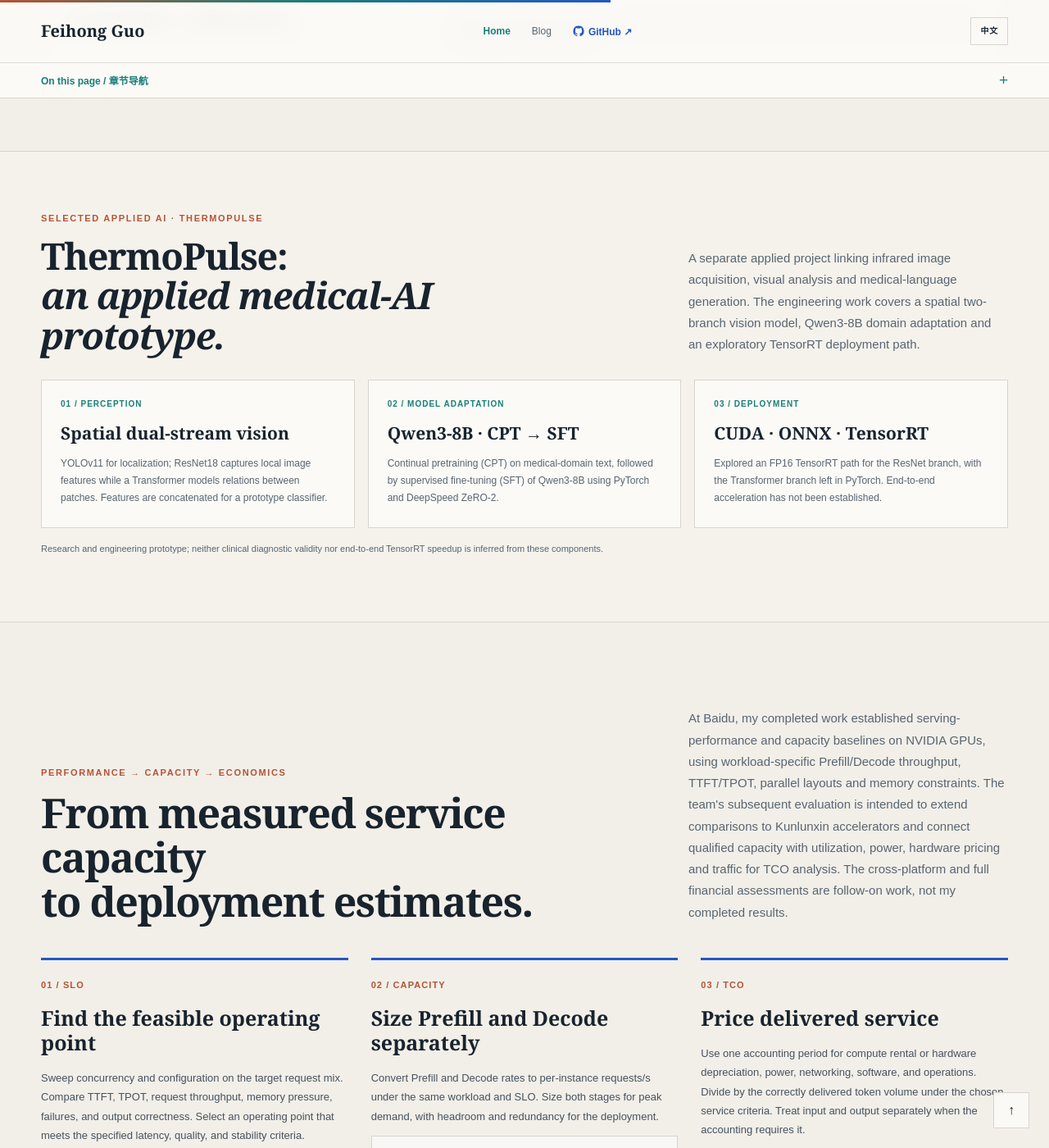
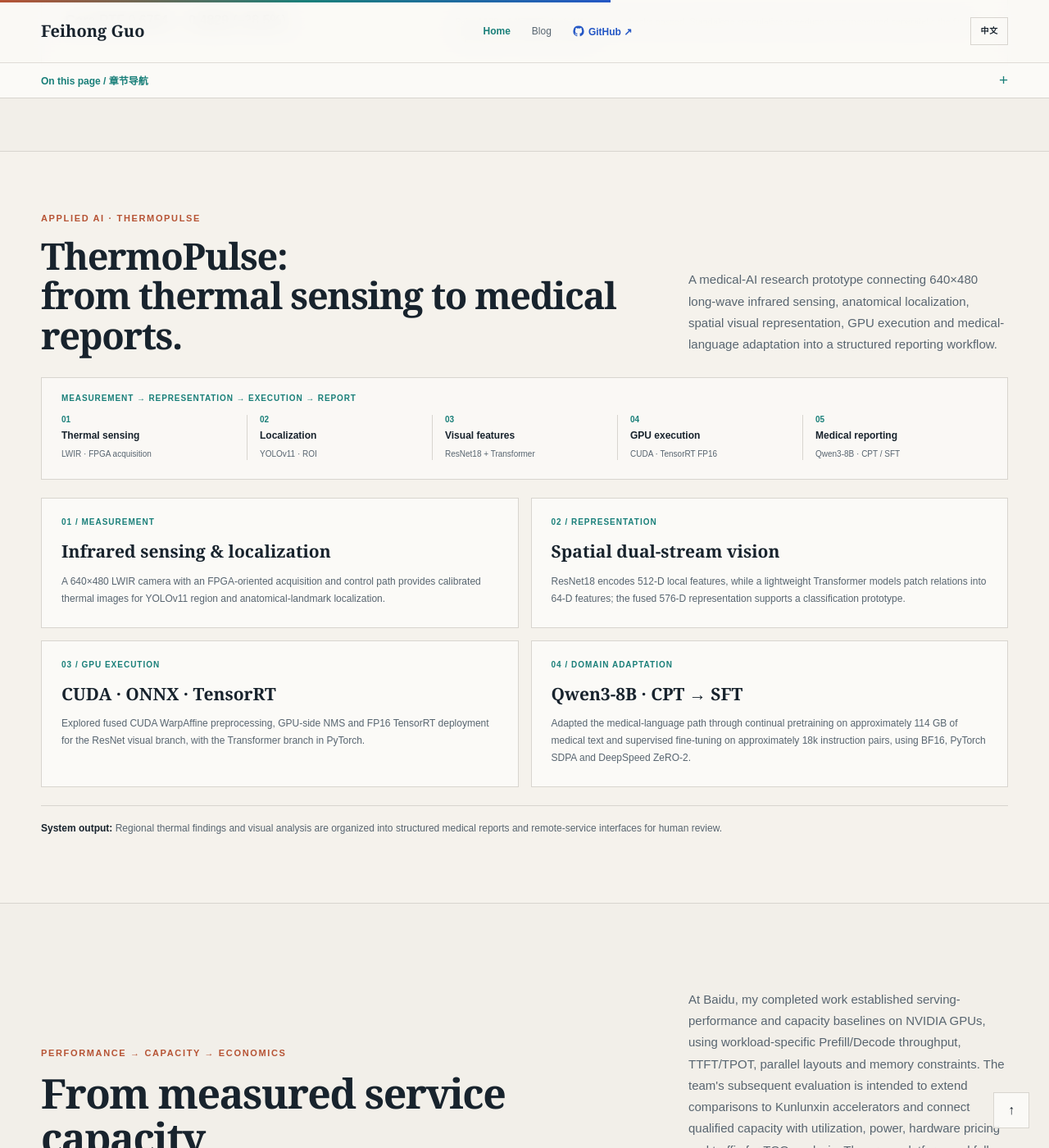
Before and after one commit to Phoenix3334/Phoenix3334.github.io, a Jekyll site: the page index.html, which Jekyll copies as it is, in a window 1280 px wide and 1400 px high, scrolled down 5894 px. Shown: the whole window at 82% size. Built offline with Jekyll 4.4.1, drawn with Linux system fonts in a browser that asks for light colours.

Commit message:
site: develop ThermoPulse measurement-to-report narrative from supporting dossier

```diff
--- a/index.html
+++ b/index.html
@@ -222,6 +222,26 @@
     .mini-feature-result p{font-size:11px;line-height:1.7;color:var(--muted);margin:0;max-width:645px}
     @media(max-width:900px){.mini-feature-stages{grid-template-columns:1fr;gap:19px}.mini-feature-head,.mini-feature-result{flex-direction:column;align-items:start;gap:10px}.mini-feature-result strong{white-space:normal}}
     @media(max-width:680px){.mini-feature{padding:22px 18px}.mini-feature-head h3{font-size:23px}}
+
+
+    /* ThermoPulse: measurement-to-report workflow */
+    .medical-project .medical-section-head{margin-bottom:27px}
+    .medical-project .medical-section-head>p{max-width:410px}
+    .medical-path{border:1px solid var(--line);background:rgba(255,255,255,.5);padding:19px 24px 23px;margin-bottom:22px}
+    .medical-path-label{font-size:10px;letter-spacing:.09em;font-weight:700;color:var(--teal);margin:0 0 15px}
+    .medical-path-steps{display:grid;grid-template-columns:repeat(5,minmax(0,1fr));gap:0}
+    .medical-path-steps>div{display:flex;flex-direction:column;gap:6px;padding:0 15px;border-left:1px solid var(--line);min-width:0}
+    .medical-path-steps>div:first-child{border-left:0;padding-left:0}
+    .medical-path-steps>div:last-child{padding-right:0}
+    .medical-path-steps span{font-size:10px;color:var(--teal);font-weight:700}
+    .medical-path-steps strong{font-size:12px;line-height:1.4;color:var(--ink)}
+    .medical-path-steps small{font-size:10px;line-height:1.5;color:var(--muted)}
+    .medical-project .medical-modules{grid-template-columns:repeat(2,minmax(0,1fr));gap:15px}
+    .medical-project .medical-modules article{padding:23px 24px 24px}
+    .medical-outcome{border-top:1px solid var(--line);margin:22px 0 0;padding-top:17px;font-size:12px;color:var(--muted);line-height:1.75}
+    .medical-outcome strong{color:var(--ink)}
+    @media(max-width:900px){.medical-path-steps{grid-template-columns:repeat(3,minmax(0,1fr));row-gap:20px}.medical-path-steps>div:nth-child(4){border-left:0;padding-left:0}}
+    @media(max-width:680px){.medical-project .medical-modules{grid-template-columns:1fr}.medical-path-steps{grid-template-columns:1fr;gap:13px}.medical-path-steps>div,.medical-path-steps>div:nth-child(4){border-left:0;border-top:1px solid var(--line);padding:12px 0 0}.medical-path-steps>div:first-child{border-top:0;padding-top:0}.medical-path-steps>div:last-child{padding-right:0}.medical-path{padding:20px}}
 
   </style>
 </head>
@@ -519,29 +539,44 @@
     <section class="medical-project" id="medical"><div class="wrap">
       <div class="section-head medical-section-head">
         <div>
-          <p class="eyebrow" data-i18n="medical-kicker">SELECTED APPLIED AI · THERMOPULSE</p>
-          <h2 data-i18n="medical-title">ThermoPulse:<br><em>an applied medical-AI prototype.</em></h2>
+          <p class="eyebrow" data-i18n="medical-kicker">APPLIED AI · THERMOPULSE</p>
+          <h2 data-i18n="medical-title">ThermoPulse:<br>from thermal sensing to medical reports.</h2>
         </div>
-        <p data-i18n="medical-intro">A separate applied project linking infrared image acquisition, visual analysis and medical-language generation. The engineering work covers a spatial two-branch vision model, Qwen3-8B domain adaptation and an exploratory TensorRT deployment path.</p>
+        <p data-i18n="medical-intro">A medical-AI research prototype connecting 640×480 long-wave infrared sensing, anatomical localization, spatial visual representation, GPU execution and medical-language adaptation into a structured reporting workflow.</p>
+      </div>
+      <div class="medical-path">
+        <p class="medical-path-label" data-i18n="medical-path-label">MEASUREMENT → REPRESENTATION → EXECUTION → REPORT</p>
+        <div class="medical-path-steps">
+          <div><span>01</span><strong data-i18n="medical-path-1">Thermal sensing</strong><small data-i18n="medical-path-sub-1">LWIR · FPGA acquisition</small></div>
+          <div><span>02</span><strong data-i18n="medical-path-2">Localization</strong><small data-i18n="medical-path-sub-2">YOLOv11 · ROI</small></div>
+          <div><span>03</span><strong data-i18n="medical-path-3">Visual features</strong><small data-i18n="medical-path-sub-3">ResNet18 + Transformer</small></div>
+          <div><span>04</span><strong data-i18n="medical-path-4">GPU execution</strong><small data-i18n="medical-path-sub-4">CUDA · TensorRT FP16</small></div>
+          <div><span>05</span><strong data-i18n="medical-path-5">Medical reporting</strong><small data-i18n="medical-path-sub-5">Qwen3-8B · CPT / SFT</small></div>
+        </div>
       </div>
       <div class="medical-modules">
         <article>
-          <span class="medical-index">01 / PERCEPTION</span>
-          <h3 data-i18n="medical-vision-title">Spatial dual-stream vision</h3>
-          <p data-i18n="medical-vision-copy">YOLOv11 for localization; ResNet18 captures local image features while a Transformer models relations between patches. Features are concatenated for a prototype classifier.</p>
+          <span class="medical-index" data-i18n="medical-sensing-index">01 / MEASUREMENT</span>
+          <h3 data-i18n="medical-sensing-title">Infrared sensing &amp; localization</h3>
+          <p data-i18n="medical-sensing-copy">A 640×480 LWIR camera with an FPGA-oriented acquisition and control path provides calibrated thermal images for YOLOv11 region and anatomical-landmark localization.</p>
         </article>
         <article>
-          <span class="medical-index">02 / MODEL ADAPTATION</span>
-          <h3 data-i18n="medical-llm-title">Qwen3-8B · CPT → SFT</h3>
-          <p data-i18n="medical-llm-copy">Continual pretraining (CPT) on medical-domain text, followed by supervised fine-tuning (SFT) of Qwen3-8B using PyTorch and DeepSpeed ZeRO-2.</p>
+          <span class="medical-index" data-i18n="medical-vision-index">02 / REPRESENTATION</span>
+          <h3 data-i18n="medical-vision-title">Spatial dual-stream vision</h3>
+          <p data-i18n="medical-vision-copy">ResNet18 encodes 512-D local features, while a lightweight Transformer models patch relations into 64-D features; the fused 576-D representation supports a classification prototype.</p>
         </article>
         <article>
-          <span class="medical-index">03 / DEPLOYMENT</span>
+          <span class="medical-index" data-i18n="medical-runtime-index">03 / GPU EXECUTION</span>
           <h3 data-i18n="medical-runtime-title">CUDA · ONNX · TensorRT</h3>
-          <p data-i18n="medical-runtime-copy">Explored an FP16 TensorRT path for the ResNet branch, with the Transformer branch left in PyTorch. End-to-end acceleration has not been established.</p>
+          <p data-i18n="medical-runtime-copy">Explored fused CUDA WarpAffine preprocessing, GPU-side NMS and FP16 TensorRT deployment for the ResNet visual branch, with the Transformer branch in PyTorch.</p>
+        </article>
+        <article>
+          <span class="medical-index" data-i18n="medical-llm-index">04 / DOMAIN ADAPTATION</span>
+          <h3 data-i18n="medical-llm-title">Qwen3-8B · CPT → SFT</h3>
+          <p data-i18n="medical-llm-copy">Adapted the medical-language path through continual pretraining on approximately 114 GB of medical text and supervised fine-tuning on approximately 18k instruction pairs, using BF16, PyTorch SDPA and DeepSpeed ZeRO-2.</p>
         </article>
       </div>
-      <p class="medical-boundary" data-i18n="medical-boundary">Research and engineering prototype; neither clinical diagnostic validity nor end-to-end TensorRT speedup is inferred from these components.</p>
+      <p class="medical-outcome" data-i18n="medical-outcome"><strong>System output:</strong> Regional thermal findings and visual analysis are organized into structured medical reports and remote-service interfaces for human review.</p>
     </div></section>
     <section class="economics" id="economics"><div class="wrap">
       <div class="section-head"><div><p class="eyebrow" data-i18n="economics-kicker">Performance → capacity → economics</p><h2 data-i18n="economics-title">From measured service capacity<br>to deployment estimates.</h2></div><p data-i18n="economics-intro">At Baidu, my completed work established serving-performance and capacity baselines on NVIDIA GPUs, using workload-specific Prefill/Decode throughput, TTFT/TPOT, parallel layouts and memory constraints. The team's subsequent evaluation is intended to extend comparisons to Kunlunxin accelerators and connect qualified capacity with utilization, power, hardware pricing and traffic for TCO analysis. The cross-platform and full financial assessments are follow-on work, not my completed results.</p></div>
@@ -902,17 +937,34 @@
   "[data-i18n=\"nav-practice\"]": "工程方法",
   "[data-i18n=\"nav-blog\"]": "博客",
   "[data-i18n=\"nav-home\"]": "主页",
+  "[data-i18n=\"learning-desc-0-4\"]": "结合可运行 Notebook 手写 Transformer、MoE、MLA 等核心机制。",
   "[data-i18n=\"medical-kicker\"]": "应用 AI 项目 · THERMOPULSE",
-  "[data-i18n=\"medical-title\"]": "ThermoPulse：<br>医疗 AI 系统原型。",
-  "[data-i18n=\"medical-intro\"]": "另一项应用型工程实践：从红外图像采集、视觉分析到医疗文本生成，串联空间双分支视觉模型、Qwen3-8B 的 CPT/SFT 适配与 TensorRT 部署探索。",
+  "[data-i18n=\"medical-title\"]": "ThermoPulse：<br>从红外测量到医疗报告。",
+  "[data-i18n=\"medical-intro\"]": "围绕 640×480 长波红外成像，构建从采集控制、解剖区域定位、视觉表征、GPU 推理到医疗领域模型适配的系统流程，最终面向结构化报告与人工复核。",
+  "[data-i18n=\"medical-path-label\"]": "物理测量 → 视觉表征 → 加速执行 → 结构化报告",
+  "[data-i18n=\"medical-path-1\"]": "红外测量",
+  "[data-i18n=\"medical-path-sub-1\"]": "LWIR · FPGA 采集",
+  "[data-i18n=\"medical-path-2\"]": "区域定位",
+  "[data-i18n=\"medical-path-sub-2\"]": "YOLOv11 · ROI",
+  "[data-i18n=\"medical-path-3\"]": "视觉表征",
+  "[data-i18n=\"medical-path-sub-3\"]": "ResNet18 + Transformer",
+  "[data-i18n=\"medical-path-4\"]": "GPU 执行",
+  "[data-i18n=\"medical-path-sub-4\"]": "CUDA · TensorRT FP16",
+  "[data-i18n=\"medical-path-5\"]": "医疗报告",
+  "[data-i18n=\"medical-path-sub-5\"]": "Qwen3-8B · CPT / SFT",
+  "[data-i18n=\"medical-sensing-index\"]": "01 / 物理测量",
+  "[data-i18n=\"medical-sensing-title\"]": "红外采集与视觉定位",
+  "[data-i18n=\"medical-sensing-copy\"]": "基于 640×480 长波红外相机及 FPGA 采集控制架构获取热成像数据，结合标定与 YOLOv11 完成目标区域、解剖标志点定位。",
+  "[data-i18n=\"medical-vision-index\"]": "02 / 特征表征",
   "[data-i18n=\"medical-vision-title\"]": "空间双流视觉模型",
-  "[data-i18n=\"medical-vision-copy\"]": "YOLOv11 负责定位；ResNet18 提取局部图像特征，Transformer 建模 Patch 间关系，拼接特征用于原型分类任务。",
+  "[data-i18n=\"medical-vision-copy\"]": "ResNet18 提取 512-D 局部特征，轻量 Transformer 建模 Patch 间关系并输出 64-D 特征，融合为 576-D 表征用于原型分类。",
+  "[data-i18n=\"medical-runtime-index\"]": "03 / GPU 推理",
+  "[data-i18n=\"medical-runtime-title\"]": "CUDA · ONNX · TensorRT",
+  "[data-i18n=\"medical-runtime-copy\"]": "探索 CUDA WarpAffine 融合预处理、GPU NMS 后处理，以及 ResNet 视觉分支的 FP16 TensorRT 部署；Transformer 分支保留 PyTorch 执行。",
+  "[data-i18n=\"medical-llm-index\"]": "04 / 医疗领域适配",
   "[data-i18n=\"medical-llm-title\"]": "Qwen3-8B · CPT → SFT",
-  "[data-i18n=\"medical-llm-copy\"]": "使用 PyTorch 与 DeepSpeed ZeRO-2，对 Qwen3-8B 先进行医疗领域持续预训练（CPT），再进行监督微调（SFT）。",
-  "[data-i18n=\"medical-runtime-title\"]": "CUDA · ONNX · TensorRT",
-  "[data-i18n=\"medical-runtime-copy\"]": "探索 ResNet 分支的 FP16 TensorRT 路径，Transformer 分支仍由 PyTorch 执行；未据此宣称端到端加速。",
-  "[data-i18n=\"medical-boundary\"]": "这是感知、模型与部署的一体化工程原型，不将模块实现推断为临床诊断有效性或端到端加速。",
-  "[data-i18n=\"learning-desc-0-4\"]": "结合可运行 Notebook 手写 Transformer、MoE、MLA 等核心机制。",
+  "[data-i18n=\"medical-llm-copy\"]": "基于约 114 GB 中西医文本开展持续预训练（CPT），并使用约 1.8 万条指令数据进行监督微调（SFT）；训练采用 BF16、PyTorch SDPA 和 DeepSpeed ZeRO-2。",
+  "[data-i18n=\"medical-outcome\"]": "<strong>系统输出：</strong>将区域温度信息、视觉分析结果与医疗语言模型串联，形成便于人工复核的结构化报告和远程服务接口。",
   "[data-i18n=\"learning-kicker\"]": "学习资料精选",
   "[data-i18n=\"learning-title\"]": "LLM Systems<br>学习资料与源码索引。",
   "[data-i18n=\"learning-intro\"]": "按具体问题整理的学习入口：先建立系统设计视角，再阅读推理框架中的请求路径，最后深入算子、显存与通信。这里是精选索引；更多项目收录在我的 GitHub AI Infra Star List。",
```
